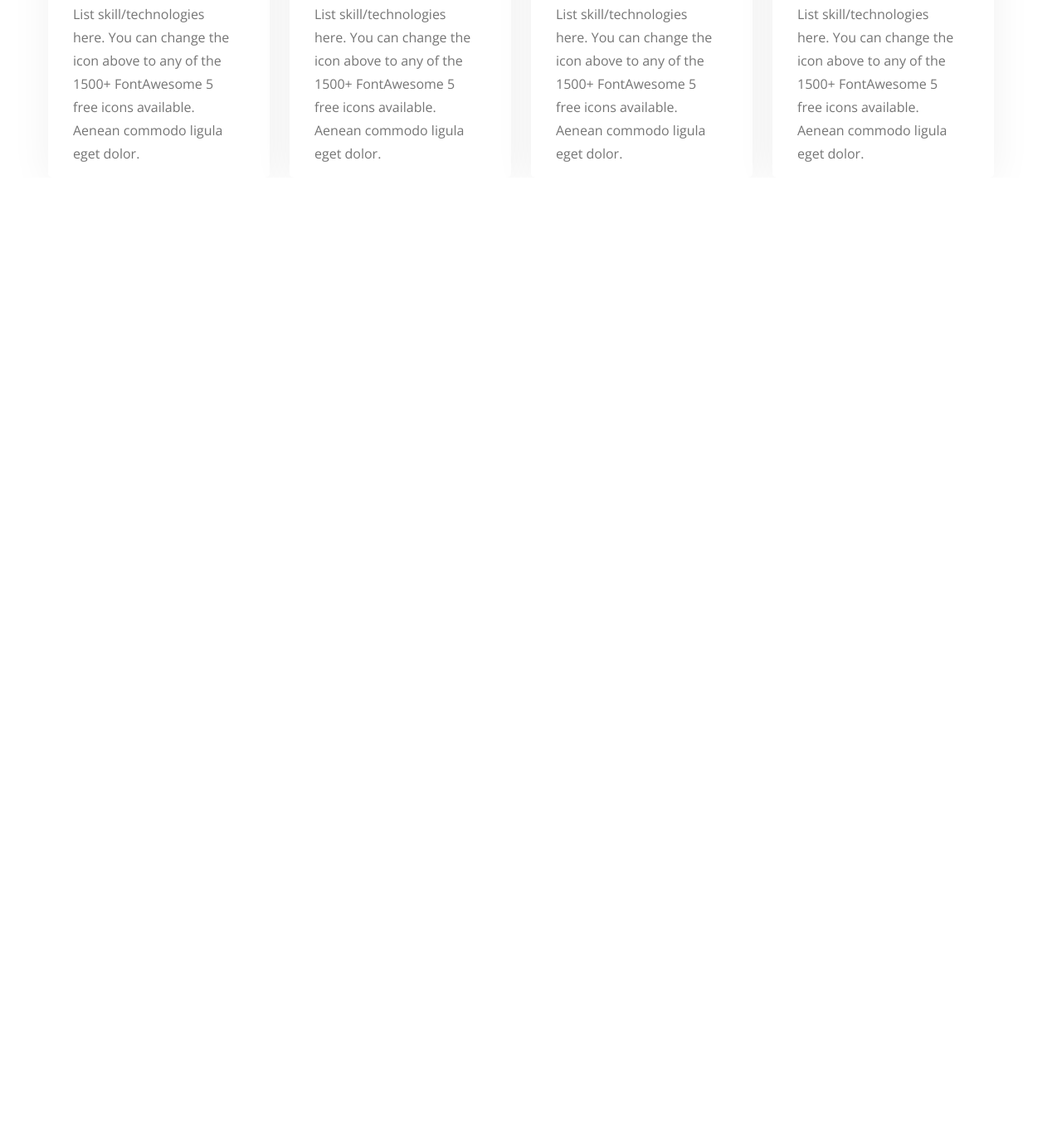
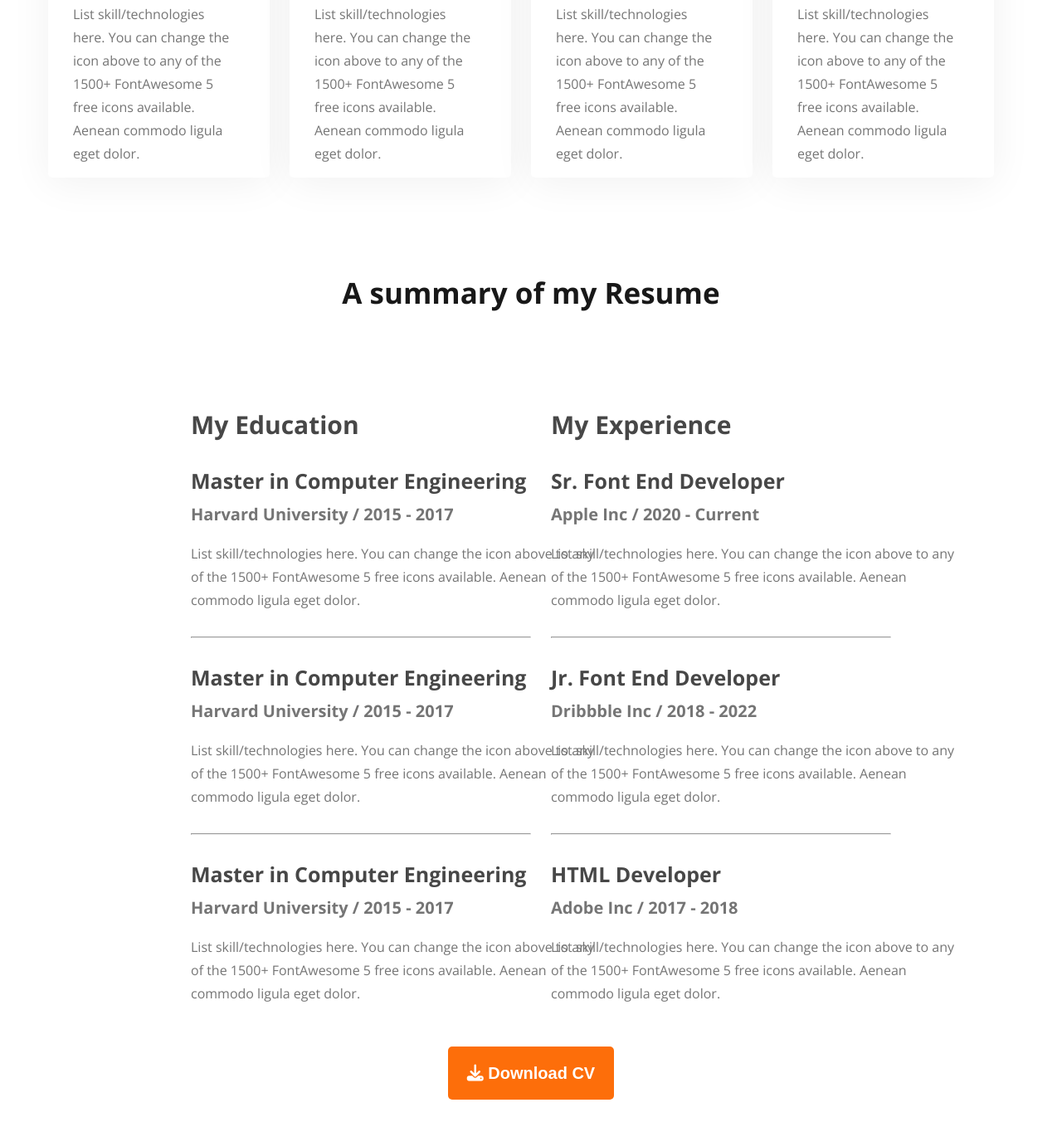
Before and after one commit to smhasan-shahriar/developer-portfolio-1, a plain HTML site: page index.html in a window 1280 px wide. Shown: the part 2027-3391 px from the top of the page at 83% size. Before the commit the page ends 2241 px from the top, so only its background shows below. Drawn offline with nearby package versions, Linux system fonts and the light colour scheme.

```diff
--- a/index.html
+++ b/index.html
@@ -122,6 +122,78 @@
           </div>
         </div>
       </div>
+      <div class="section-resume">
+        <div class="section-title resume-top">A summary of my Resume</div>
+        <div class="resume-container">
+          <div class="resume-box-1">
+            <div class="box-title">My Education</div>
+            <div class="resume-info">
+              <h3 class="resume-title">Master in Computer Engineering</h3>
+              <h4 class="resume-institute">Harvard University / 2015 - 2017</h4>
+              <p class="resume-description">
+                List skill/technologies here. You can change the icon above to
+                any of the 1500+ FontAwesome 5 free icons available. Aenean
+                commodo ligula eget dolor.
+              </p>
+            </div>
+            <hr />
+            <div class="resume-info">
+              <h3 class="resume-title">Master in Computer Engineering</h3>
+              <h4 class="resume-institute">Harvard University / 2015 - 2017</h4>
+              <p class="resume-description">
+                List skill/technologies here. You can change the icon above to
+                any of the 1500+ FontAwesome 5 free icons available. Aenean
+                commodo ligula eget dolor.
+              </p>
+            </div>
+            <hr />
+            <div class="resume-info">
+              <h3 class="resume-title">Master in Computer Engineering</h3>
+              <h4 class="resume-institute">Harvard University / 2015 - 2017</h4>
+              <p class="resume-description">
+                List skill/technologies here. You can change the icon above to
+                any of the 1500+ FontAwesome 5 free icons available. Aenean
+                commodo ligula eget dolor.
+              </p>
+            </div>
+          </div>
+          <div class="resume-box-2">
+            <div class="box-title">My Experience</div>
+            <div class="resume-info">
+              <h3 class="resume-title">Sr. Font End Developer</h3>
+              <h4 class="resume-institute">Apple Inc / 2020 - Current</h4>
+              <p class="resume-description">
+                List skill/technologies here. You can change the icon above to
+                any of the 1500+ FontAwesome 5 free icons available. Aenean
+                commodo ligula eget dolor.
+              </p>
+            </div>
+            <hr />
+            <div class="resume-info">
+              <h3 class="resume-title">Jr. Font End Developer</h3>
+              <h4 class="resume-institute">Dribbble Inc / 2018 - 2022</h4>
+              <p class="resume-description">
+                List skill/technologies here. You can change the icon above to
+                any of the 1500+ FontAwesome 5 free icons available. Aenean
+                commodo ligula eget dolor.
+              </p>
+            </div>
+            <hr />
+            <div class="resume-info">
+              <h3 class="resume-title">HTML Developer</h3>
+              <h4 class="resume-institute">Adobe Inc / 2017 - 2018</h4>
+              <p class="resume-description">
+                List skill/technologies here. You can change the icon above to
+                any of the 1500+ FontAwesome 5 free icons available. Aenean
+                commodo ligula eget dolor.
+              </p>
+            </div>
+          </div>
+        </div>
+        <button class="banner-btn-1 resume-btn">
+          <i class="fa-solid fa-download"></i> Download CV
+        </button>
+      </div>
     </main>
     <footer></footer>
   </body>
--- a/resources/styles.css
+++ b/resources/styles.css
@@ -209,3 +209,67 @@ nav a {
   font-weight: 400;
   line-height: 28px;
 }
+
+/* resume-section-style */
+.section-resume {
+  display: flex;
+  flex-direction: column;
+}
+
+.resume-top {
+  margin: 115px auto;
+}
+.resume-box-1,
+.resume-box-2 {
+  width: 50%;
+}
+
+.resume-box-1 {
+  padding-left: 230px;
+}
+
+.resume-box-2 {
+  padding-right: 230px;
+}
+.resume-container {
+  display: flex;
+  gap: 24px;
+}
+.box-title {
+  color: #474747;
+  font-size: 30px;
+  font-weight: 700;
+  margin-bottom: 30px;
+}
+.resume-title {
+  color: #474747;
+  font-size: 25px;
+  font-weight: 700;
+  margin-bottom: 10px;
+}
+
+.resume-institute {
+  color: #757575;
+  font-size: 20px;
+  font-weight: 700;
+  margin-bottom: 20px;
+}
+
+.resume-description {
+  width: 500px;
+  color: #757575;
+  font-size: 16px;
+  font-weight: 400;
+  line-height: 28px;
+}
+
+hr {
+  height: 1px;
+  background: #d1d1d1;
+  margin-top: 30px;
+  margin-bottom: 30px;
+}
+
+.resume-btn {
+  margin: 50px auto;
+}
```
